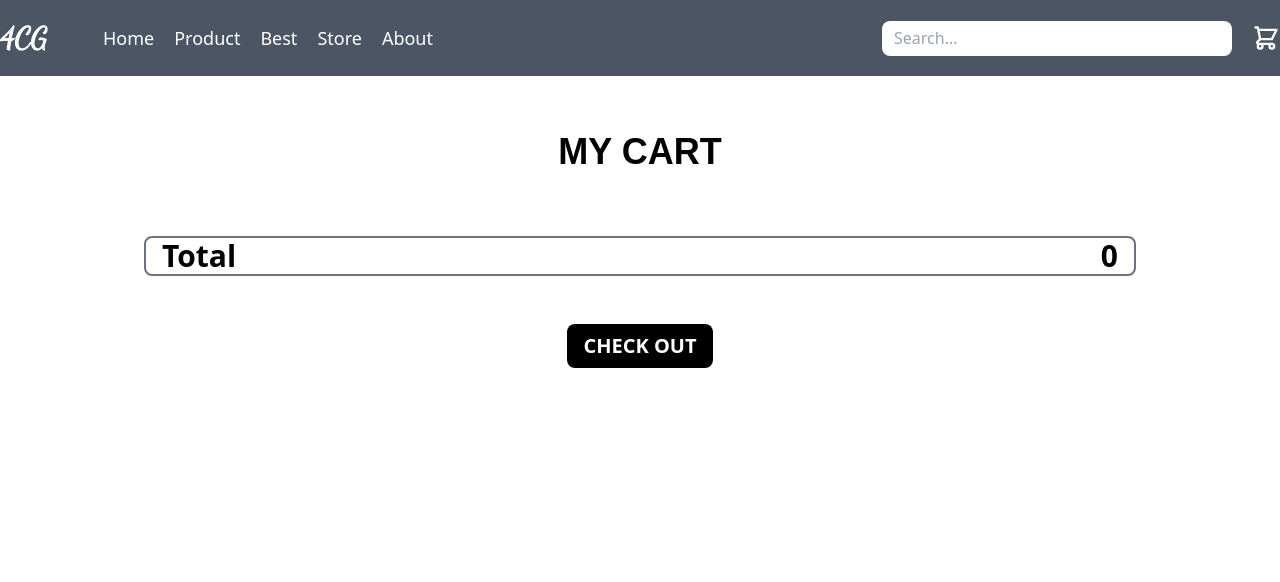
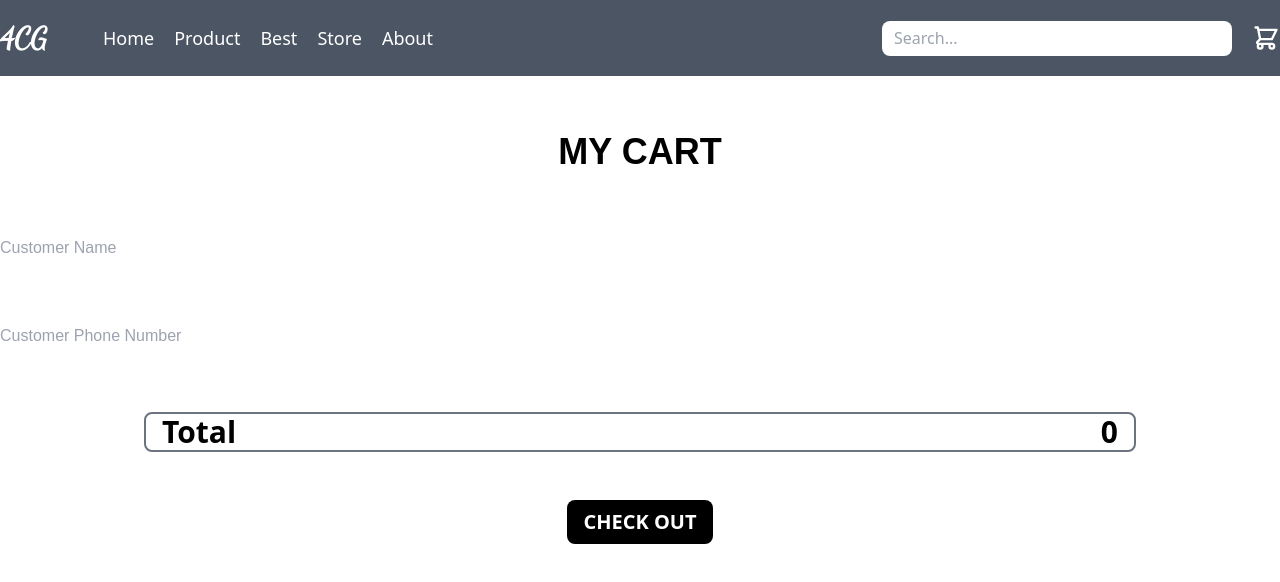
Before and after one commit to Pet3r1512/4CG_Store, a Next.js app: page /cart in a window 1280 px wide. Shown: the top 582 px of the page. Built offline with nearby package versions, Linux system fonts and the light colour scheme.

Commit message:
Add payment api to save receipt into database

```diff
--- a/hooks/formatPrice.js
+++ b/hooks/formatPrice.js
@@ -1,5 +1,9 @@
 export function convertPrice(val) {
-  var sign = 1;
+  if (val === null || val === undefined) return "0";
+
+  if (val === 0) return "0";
+
+  let sign = 1;
   if (val < 0) {
     sign = -1;
     val = -val;
--- /dev/null
+++ b/pages/api/pay.js
@@ -0,0 +1,30 @@
+import { prisma } from '../../backend/getPrismaClient';
+
+export default async function handler(req, res) {
+  if (req.method !== 'POST') {
+    res.status(500).json({ message: 'Unsupported method' });
+    return;
+  }
+
+  const { customerName, customerPhoneNumber, cart, total } = req.body;
+
+  try {
+    const receipt = await prisma.receipt.create({
+      data: {
+        customerName,
+        customerPhoneNumber,
+        total,
+        ReceiptDetails: {
+          createMany: {
+            data: cart.map((item) => ({ productId: item.id, quantity: item.quantity }))
+          },
+        }
+      }
+    });
+
+    res.status(200).json({ message: 'payment success', receipt });
+  } catch (error) {
+    console.error(error);
+    res.status(500).json({ message: 'database connection error'});
+  }
+}
--- a/pages/cart.js
+++ b/pages/cart.js
@@ -1,3 +1,4 @@
+import { useCallback, useState, useEffect } from "react";
 import { useAppContext } from "../hooks/state";
 import Header from "../Components/Header";
 import SideBar from "../Components/SideBar";
@@ -5,12 +6,52 @@ import SubSearchBar from "../Components/SubSearchBar";
 import { convertPrice } from "../hooks/formatPrice";
 
 export default function Cart() {
+  const [customerName, setCustomerName] = useState("");
+  const [customerPhoneNumber, setCustomerPhoneNumber] = useState("");
+  const [receiptId, setReceiptId] = useState("");
+  const [total, setTotal] = useState(0);
+
   const context = useAppContext();
-  const [cart] = context.cartArray;
-  const total = cart.reduce(
-    (subtotal, item) => subtotal + item.price * item.quantity,
-    0
-  );
+  const [cart, setCart] = context.cartArray;
+  useEffect(() => {
+    if (cart.length === 0) {
+      setTotal(0);
+      return;
+    }
+
+    const cartTotal = cart.reduce(
+      (subtotal, item) => subtotal + item.price * item.quantity,
+      0
+    );
+    setTotal(cartTotal);
+  }, [setTotal, cart]);
+
+  const onSubmitCheckout = useCallback(
+    () => {
+      fetch('/api/pay', {
+        method: 'POST',
+        headers: {
+          'content-type': 'application/json',
+        },
+        body: JSON.stringify({
+          customerName,
+          customerPhoneNumber,
+          cart,
+          total,
+        }),
+      })
+        .then((result) => result.json())
+        .then((result) => {
+          setReceiptId(result.receipt.id);
+          setCart([]);
+          setTotal(0);
+        })
+        .catch((error) => {
+          console.error(error);
+        });
+    },
+    [customerName, customerPhoneNumber, total, cart, setCart]
+  )
 
   return (
     <>
@@ -24,6 +65,35 @@ export default function Cart() {
           <h1 className="text-4xl font-semibold text-black text-center">
             MY CART
           </h1>
+        </div>
+        {receiptId && (
+          <div className="mt-14 mb-16 font-poppins w-full flex flex-col justify-center items-centers">
+            <h1 className="text-4xl font-semibold text-black text-center">
+              Your receipt id is: {receiptId}. We will contact you shortly to confirm the purchase.
+            </h1>
+          </div>
+        )}
+        <div className="mt-14 mb-16 font-poppins w-full flex flex-col justify-center items-centers">
+          <input
+            type="text"
+            placeholder="Customer Name"
+            onChange={(event) => {
+              event.preventDefault();
+              setCustomerName(event.target.value);
+            }}
+            value={customerName}
+          />
+        </div>
+        <div className="mt-14 mb-16 font-poppins w-full flex flex-col justify-center items-centers">
+          <input
+            type="text"
+            placeholder="Customer Phone Number"
+            onChange={(event) => {
+              event.preventDefault();
+              setCustomerPhoneNumber(event.target.value);
+            }}
+            value={customerPhoneNumber}
+          />
         </div>
 
         {cart.length > 0 && cart.map((item) => (
@@ -49,7 +119,10 @@ export default function Cart() {
         </div>
 
         <div className="flex w-full justify-center mt-12">
-          <button className="text-xl bg-black rounded-lg text-white px-4 py-2 font-bold">
+          <button
+            className="text-xl bg-black rounded-lg text-white px-4 py-2 font-bold"
+            onClick={onSubmitCheckout}
+          >
             CHECK OUT
           </button>
         </div>
```
